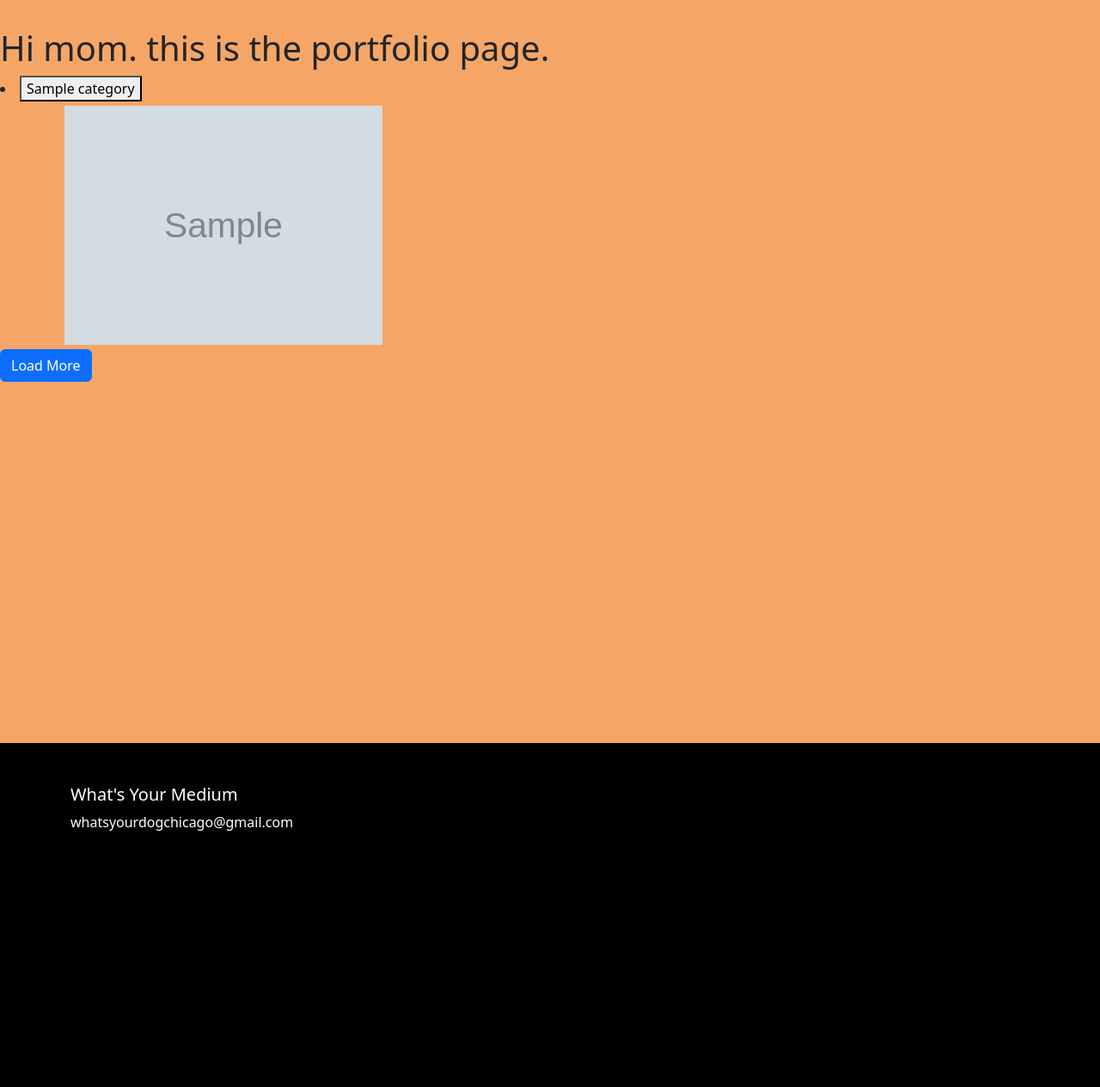
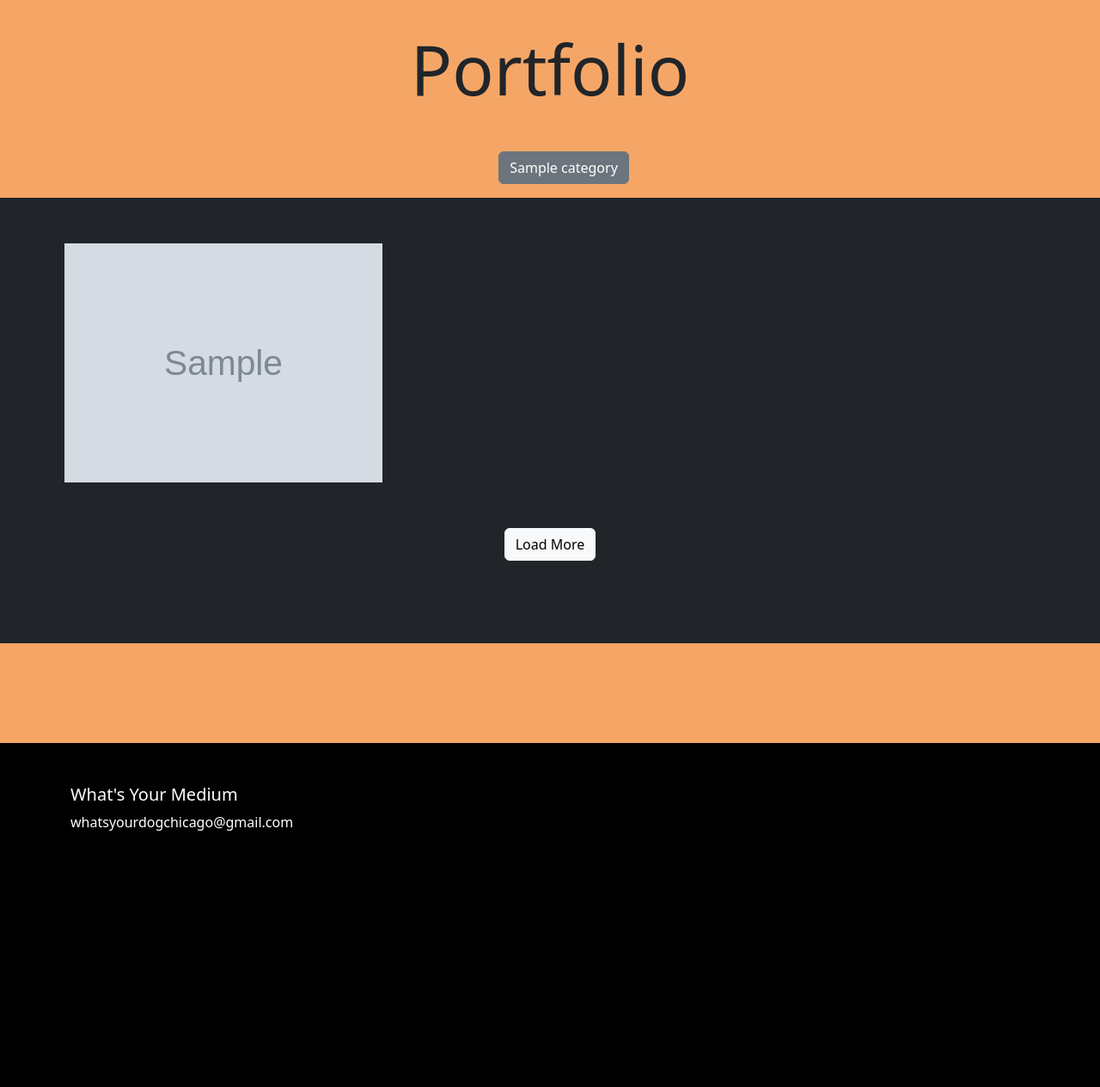
Before and after one commit to loganhuber/whats-your-medium, a Flask app: template templates/public/portfolio.html in a window 1280 px wide. Shown: the part 56-1320 px from the top of the page at 86% size. Run offline with Flask 3, Linux system fonts and the light colour scheme; tables that the repository leaves empty hold one stand-in row (values such as "Sample post"); the template is opened without the code that fills it: values that come from a table or form of the project are taken from there, most other values are stand-ins (such as "Sample title", 1, 10 or a date in 2020); grey boxes marked "Sample" are stand-in pictures; some libraries are stand-ins or nearby versions; some web fonts are replaced.

Commit message:
More styling to portfolio

```diff
--- a/routes.py
+++ b/routes.py
@@ -64,28 +64,33 @@ def register_routes(app):
 
     @app.route('/portfolio')
     def portfolio():
-        selected_category = request.args.get('category_id')
+        selected_category_id = request.args.get('category_id')
         categories = Category.query.all()
-        print(f"selected category: {selected_category}")
-        images = Image.query.filter_by(category_id=selected_category).order_by(desc(Image.id)).limit(2).all()
+        print(f"selected category: {selected_category_id}")
+        images = Image.query.filter_by(category_id=selected_category_id).order_by(desc(Image.id)).limit(10).all()
+        selected_category = next(
+            (c for c in categories if c.id == int(selected_category_id)),
+            None
+        )
 
         return render_template(
             'public/portfolio.html',
+            selected_category_id=selected_category_id,
             selected_category=selected_category,
             categories=categories,
-            images=images
+            images=images,
             )
 
 
     @app.route('/portfolio/load-more', methods=["GET"])
     def portfolio_load_more():
-        selected_category = request.args.get('category_id')
+        selected_category_id = request.args.get('category_id')
         offset = request.args.get("offset", 0, type=int)
 
         images = (
-            Image.query.filter_by(category_id=selected_category)
+            Image.query.filter_by(category_id=selected_category_id)
             .order_by(desc(Image.id))
-            .limit(2)
+            .limit(5)
             .offset(offset)
             .all()
         )
--- a/static/javascript/portfolio.js
+++ b/static/javascript/portfolio.js
@@ -24,12 +24,15 @@ function handleModal(e) {
 
 // handles the bootstrap masonry layout
 function initMasonry(container) {
+    setTimeout(() => {
+
       imagesLoaded(container, function() {
           new Masonry(container, {
               percentPosition: true,
               itemSelector: '.portfolio-image-container'
           });
       });
+    }, 30)
 }
 
 // page starts with low rez placeholders
@@ -56,7 +59,7 @@ async function getMoreImages() {
     const categoryId = loadBtn.dataset.categoryId;
 
     if (!offsets[categoryId]) {
-        offsets[categoryId] = 2;
+        offsets[categoryId] = 10;
     }
 
     const response = await fetch(
@@ -66,8 +69,8 @@ async function getMoreImages() {
     const container = document.querySelector(`.masonry-container[data-category-id="${categoryId}"]`);
 
     container.insertAdjacentHTML('beforeend', data.html);
-    if (offsets[categoryId] > data.count) loadBtn.style.display = 'none';
-    offsets[categoryId] += 2;
+    if (offsets[categoryId] >= data.count) loadBtn.style.display = 'none';
+    offsets[categoryId] += 5;
 
     initMasonry(container);
     loadImgs();
@@ -78,6 +81,7 @@ loadBtn.addEventListener('click', getMoreImages);
 // heads up for future you:
 // the bootstrap navbar doesn't like when you e.target.closest to many things
 document.addEventListener("DOMContentLoaded", () => {
+  document.addEventListener('click', handleModal)
   loadImgs()
-    document.addEventListener('click', handleModal)
+  initMasonry(container)
 });
--- a/templates/public/portfolio.html
+++ b/templates/public/portfolio.html
@@ -4,7 +4,7 @@
 
 {% block body %}
 <!-- Modal -->
-<div class="modal fade" id="modal-center" tabindex="-1" aria-labelledby="modalCenterTitle" >
+<div class="modal fade" id="modal-center" tabindex="-1" data-bs-theme="dark" aria-labelledby="modalCenterTitle" >
   <div class="modal-dialog modal-dialog-centered">
     <div class="modal-content">
       <div class="modal-header">
@@ -23,41 +23,48 @@
 </div>
 
 <main>
-    <!-- Button trigger modal -->
-<!-- <button type="button" class="btn btn-primary" data-bs-toggle="modal" data-bs-target="#exampleModalCenter">
-  Launch demo modal
-</button> -->
+
+    <div class="container text-center mb-5">
+      <h1 class="display-1">Portfolio</h1>
+    </div>
+    <nav>
+      <div class="container">
+          <ul class="row justify-content-center gx-1">
+              {% for cat in categories %}
+                <li class="col-2 list-unstyled text-center">
+                  <a class="portfolio-btn btn btn-secondary" id="nav-{{ cat.id }}-tab" data-category-id="{{ cat.id }}"  data-bs-target="#cat-{{ cat.id }}" href="{{ url_for('portfolio', category_id=cat.id) }}">
+
+                      {{ cat.category_name }}
+
+                  </a>
+                </li>
+                {% endfor %}
+          </ul>
 
 
 
-    <h1>Hi mom. this is the portfolio page.</h1>
-    <nav>
-  <div  role="tablist">
-    {% for cat in categories %}
-
-      <li  role="presentation">
-        <a href="{{ url_for('portfolio', category_id=cat.id) }}">
-
-          <button class="portfolio-btn" id="nav-{{ cat.id }}-tab" data-category-id="{{ cat.id }}" data-bs-toggle="tab" data-bs-target="#cat-{{ cat.id }}" type="button" aria-controls="cat-{{ cat.id }}" aria-selected="true">
-              {{ cat.category_name }}
-          </button>
-        </a>
-        </li>
-
-    {% endfor %}
-  </div>
+      </div>
 </nav>
 <div class="portfolio-content">
+    <!-- <div class="container">
+      <div class="row-12 text-center">
+        <h4>{{ selected_category.category_name }}</h4>
+      </div>
+    </div> -->
 
-    <div class="" id="cat-{{ selected_category }}" aria-labelledby="nav-{{ selected_category }}-tab">
+    <div class="bg-dark py-5" id="cat-{{ selected_category_id }}" aria-labelledby="nav-{{ selected_category_id }}-tab">
       <div class="container align-items-center">
-        <div class="row masonry-container" data-category-id="{{ selected_category }}">
+        <div class="row masonry-container" data-category-id="{{ selected_category_id }}">
 
               {% include 'public/components/image-card.html' %}
 
         </div>
       </div>
-      <button class="btn btn-primary load-more-btn" data-category-id="{{ selected_category }}">Load More</button>
+      <div class="container text-center my-5">
+          <button class="btn btn-light load-more-btn" data-category-id="{{ selected_category_id }}">Load More</button>
+
+      </div>
+
     </div>
 
 </div>
```
Lines whose indentation alone changed are shown as unchanged.
